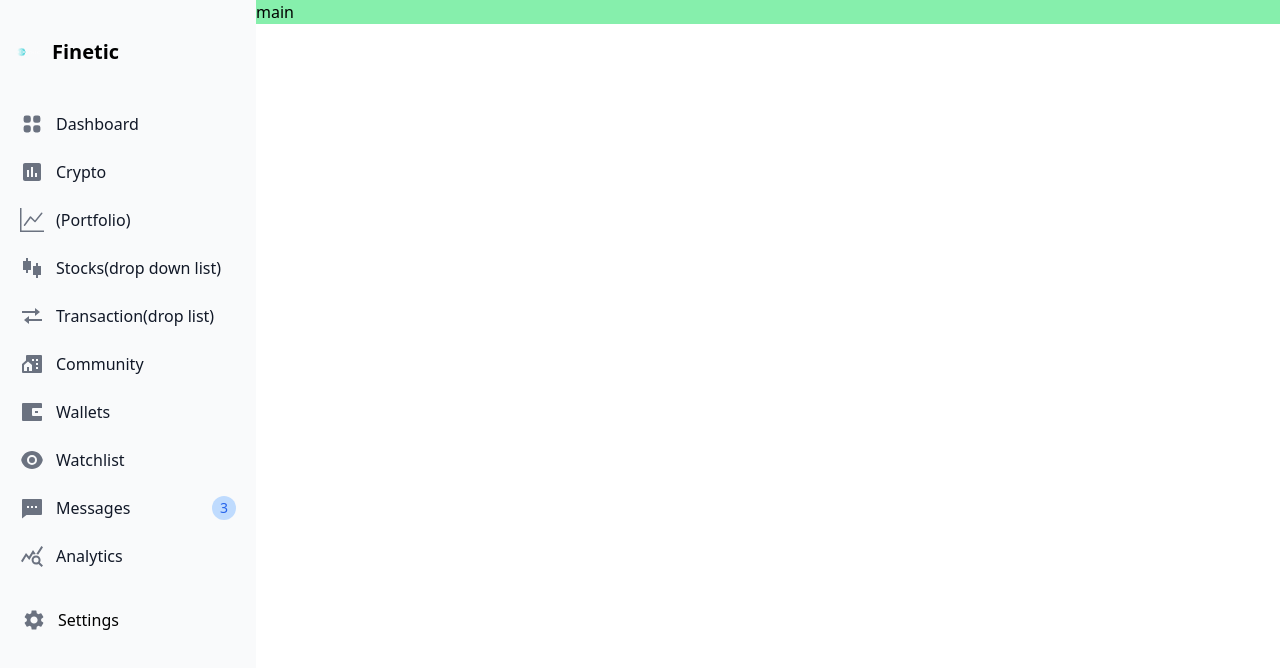
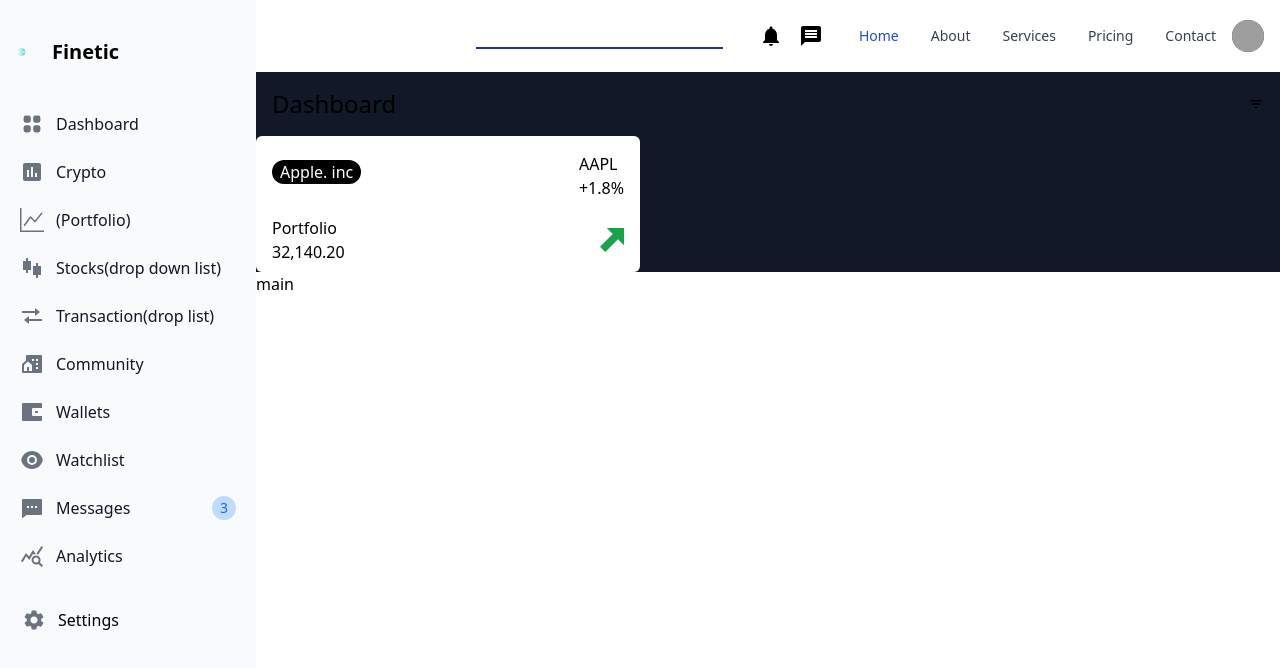
Before and after one commit to KyngCoder/finetic, a Next.js app: page /profile/Profile in a window 1280 px wide. Shown: the top 668 px of the page. Built offline with nearby package versions, Linux system fonts and the light colour scheme; grey boxes are pictures that could not be loaded.

Commit message:
static stock card

```diff
--- a/pages/profile/Profile.tsx
+++ b/pages/profile/Profile.tsx
@@ -1,14 +1,56 @@
-import React from 'react'
+import React,{useEffect} from 'react'
 import Sidebar from '../../components/profile/Sidebar'
+import Tab from './Tab'
+import {MdFilterList} from 'react-icons/md'
+import {ImArrowUpRight,ImArrowDownLeft} from 'react-icons/im'
+import { BsFileArrowUp } from 'react-icons/bs'
+import axios from 'axios'
 
 const Profile = () => {
+
+  const key = 'sandbox_cbasedqad3i91bfqbkfg'
+
+  // useEffect(()=>{
+  //   const data = axios.get(`https://finnhub.io/api/v1/search?q=apple&token=${key}`)
+
+  //   console.log(data)
+
+  // },[])
+
   return (
-    <section className="md:flex block w-screen">
+    <section className="flex w-screen">
       <div className="bg-blue-500 md:w-1/5 w-1/3  h-screen">
 <Sidebar />
       </div>
-      <div className="bg-green-300 w-4/5 h-full">
-main
+      <div className=" w-4/5 h-full">
+<div>
+  <Tab />
+</div>
+<div className="bg-gray-900 flex justify-between px-4 py-4 items-center">
+  <h2 className="text-2xl">Dashboard</h2>
+  <MdFilterList />
+</div>
+<div className="bg-gray-900">
+  <div className="bg-white p-2 rounded-md max-w-sm">
+  <div className="flex justify-between items-center px-2">
+    <p className="bg-black text-white rounded-full px-2">Apple. inc</p>
+    <div className="text-black pt-2">
+      <p>AAPL</p>
+      <p>+1.8%</p>
+    </div>
+  </div>
+  <div className="text-black flex pt-4 justify-between items-center px-2">
+    <div>
+      <p>Portfolio</p>
+      <p>32,140.20</p>
+    </div>
+    <div>
+      <ImArrowUpRight className="text-green-600 h-6 w-6" />
+    </div>
+  </div>
+  </div>
+</div>
+<div>main</div>
       </div>
     </section>
   )
--- /dev/null
+++ b/pages/profile/Tab.tsx
@@ -0,0 +1,77 @@
+
+import React,{useState, useEffect, ChangeEvent} from 'react'
+import {MdNotifications, MdMessage} from 'react-icons/md'
+
+const Tab = () => {
+    const [state,setState] = useState<boolean>(false)
+    const [searchTerm,setSearchTerm] = useState<string>(' ')
+
+
+  return (
+
+<nav className=" border-gray-200 px-2 sm:px-4 py-2.5 dark:bg-gray-900">
+
+
+  <div className="container flex flex-wrap justify-end items-center mx-auto">
+
+    <div className="flex items-center">
+        <input placeholder="search..." className="border-blue-900 border-b-2 px-2 outline-none bg-transparent mr-8" type="text" value={searchTerm} onChange={(e:ChangeEvent<HTMLInputElement>)=>setSearchTerm(e.target.value)} />
+        <MdNotifications className="w-8 h-6 mr-2" />
+        <MdMessage className="w-8 h-6 mr-4" />
+    </div>
+
+  <div className="flex flex-col justify-center items-center md:order-2">
+      <button   type="button" className="flex mr-3 text-sm  bg-gray-800 rounded-full md:mr-0 focus:ring-4 focus:ring-gray-300 dark:focus:ring-gray-600" id="user-menu-button" aria-expanded="false" data-dropdown-toggle="user-dropdown" data-dropdown-placement="bottom">
+        <img onClick={() => setState(!state)}  className="w-8 h-8 rounded-full" src="https://imgs.search.brave.com/KQGJ3pJd5WTn5fyR5b-imgnlyCqjo_8LBr0Q_untyY4/rs:fit:1200:1200:1/g:ce/aHR0cHM6Ly93d3cu/YmVzdGhkd2FsbHBh/cGVyZ2FsbGVyeS5j/b20vd3AtY29udGVu/dC91cGxvYWRzLzIw/MjAvMDgvQWNvcm4t/UGljLWluLUhELmpw/Zw" alt="user photo" />
+      </button>
+
+      <div className={`${state? 'block' : 'hidden'}  z-50  text-base list-none bg-white rounded divide-y divide-gray-100 shadow dark:bg-gray-700 dark:divide-gray-600`} id="user-dropdown" data-popper-reference-hidden="" data-popper-escaped="" data-popper-placement="bottom">
+        <div className="py-3 px-4">
+          <span className="block text-sm text-gray-900 dark:text-white">Ricardo Merchant</span>
+          <span className="block text-sm font-medium text-gray-500 truncate dark:text-gray-400">kyngcoder</span>
+        </div>
+        <ul className="py-1" aria-labelledby="user-menu-button">
+          <li>
+            <a href="#" className="block py-2 px-4 text-sm text-gray-700 hover:bg-gray-100 dark:hover:bg-gray-600 dark:text-gray-200 dark:hover:text-white">Dashboard</a>
+          </li>
+          <li>
+            <a href="#" className="block py-2 px-4 text-sm text-gray-700 hover:bg-gray-100 dark:hover:bg-gray-600 dark:text-gray-200 dark:hover:text-white">Settings</a>
+          </li>
+          <li>
+            <a href="#" className="block py-2 px-4 text-sm text-gray-700 hover:bg-gray-100 dark:hover:bg-gray-600 dark:text-gray-200 dark:hover:text-white">Earnings</a>
+          </li>
+          <li>
+            <a href="#" className="block py-2 px-4 text-sm text-gray-700 hover:bg-gray-100 dark:hover:bg-gray-600 dark:text-gray-200 dark:hover:text-white">Sign out</a>
+          </li>
+        </ul>
+      </div>
+      <button data-collapse-toggle="mobile-menu-2" type="button" className="inline-flex items-center p-2 ml-1 text-sm text-gray-500 rounded-lg md:hidden hover:bg-gray-100 focus:outline-none focus:ring-2 focus:ring-gray-200 dark:text-gray-400 dark:hover:bg-gray-700 dark:focus:ring-gray-600" aria-controls="mobile-menu-2" aria-expanded="false">
+
+    </button>
+  </div>
+  <div className="hidden justify-between items-center w-full md:flex md:w-auto md:order-1" id="mobile-menu-2">
+    <ul className="flex flex-col p-4 mt-4 bg-gray-50 rounded-lg border border-gray-100 md:flex-row md:space-x-8 md:mt-0 md:text-sm md:font-medium md:border-0 md:bg-white dark:bg-gray-800 md:dark:bg-gray-900 dark:border-gray-700">
+      <li>
+        <a href="#" className="block py-2 pr-4 pl-3 text-white bg-blue-700 rounded md:bg-transparent md:text-blue-700 md:p-0 dark:text-white" aria-current="page">Home</a>
+      </li>
+      <li>
+        <a href="#" className="block py-2 pr-4 pl-3 text-gray-700 rounded hover:bg-gray-100 md:hover:bg-transparent md:hover:text-blue-700 md:p-0 dark:text-gray-400 md:dark:hover:text-white dark:hover:bg-gray-700 dark:hover:text-white md:dark:hover:bg-transparent dark:border-gray-700">About</a>
+      </li>
+      <li>
+        <a href="#" className="block py-2 pr-4 pl-3 text-gray-700 rounded hover:bg-gray-100 md:hover:bg-transparent md:hover:text-blue-700 md:p-0 dark:text-gray-400 md:dark:hover:text-white dark:hover:bg-gray-700 dark:hover:text-white md:dark:hover:bg-transparent dark:border-gray-700">Services</a>
+      </li>
+      <li>
+        <a href="#" className="block py-2 pr-4 pl-3 text-gray-700 rounded hover:bg-gray-100 md:hover:bg-transparent md:hover:text-blue-700 md:p-0 dark:text-gray-400 md:dark:hover:text-white dark:hover:bg-gray-700 dark:hover:text-white md:dark:hover:bg-transparent dark:border-gray-700">Pricing</a>
+      </li>
+      <li>
+        <a href="#" className="block py-2 pr-4 pl-3 text-gray-700 rounded hover:bg-gray-100 md:hover:bg-transparent md:hover:text-blue-700 md:p-0 dark:text-gray-400 md:dark:hover:text-white dark:hover:bg-gray-700 dark:hover:text-white md:dark:hover:bg-transparent dark:border-gray-700">Contact</a>
+      </li>
+    </ul>
+  </div>
+  </div>
+</nav>
+
+  )
+}
+
+export default Tab
```
